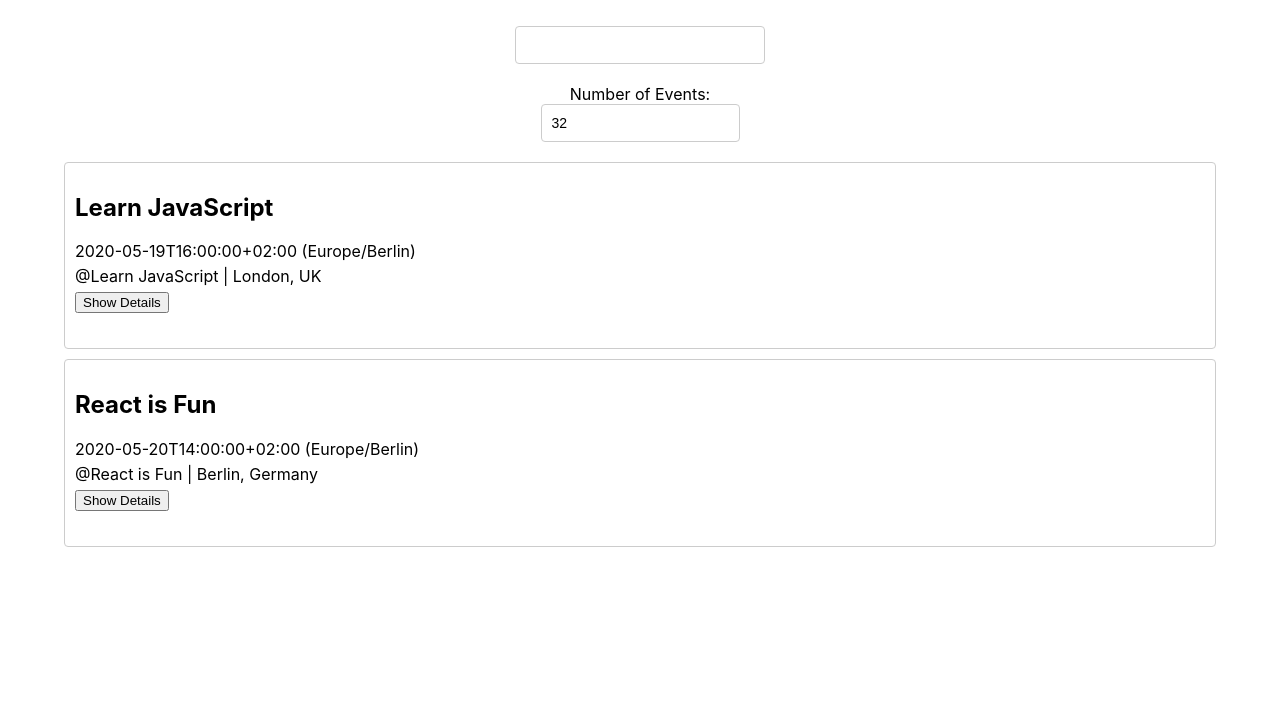
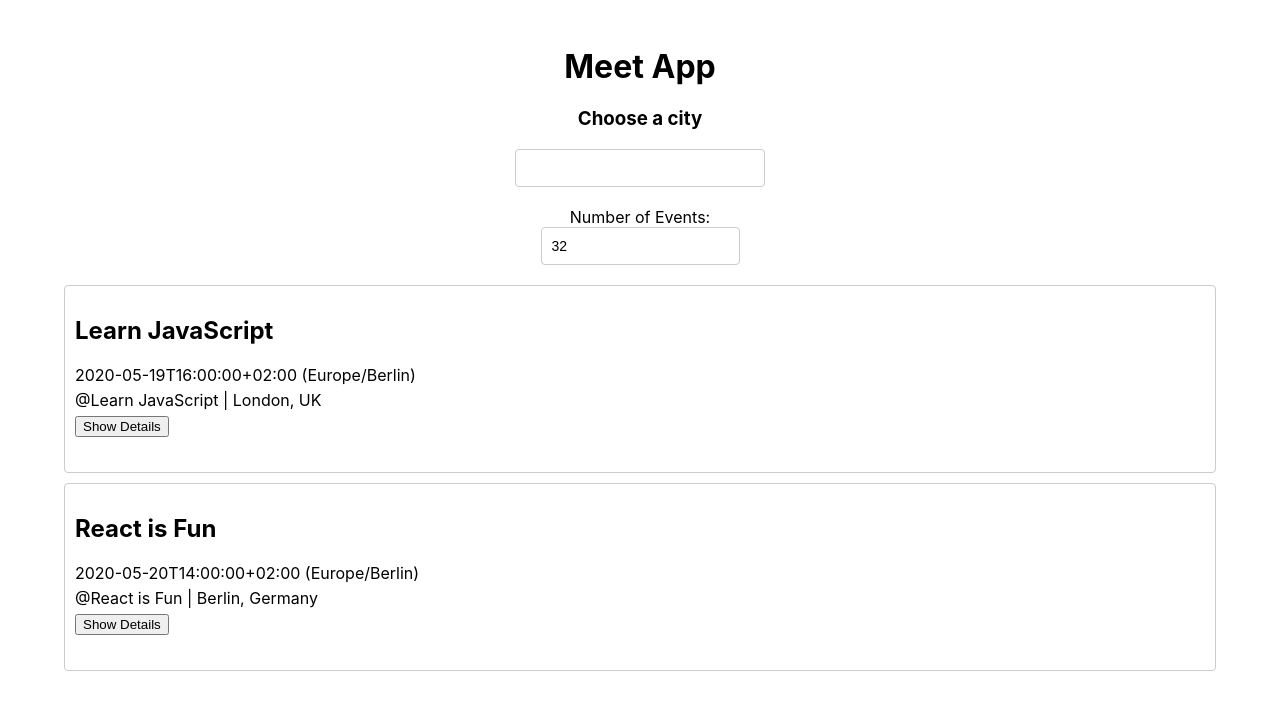
Before and after one commit to Techmo27/meet, a React (Create React App) app: page / in a window 1280 px wide. Shown: the top 710 px of the page. Built offline with nearby package versions, Linux system fonts and the light colour scheme.

Commit message:
Added Headings

```diff
--- a/src/App.js
+++ b/src/App.js
@@ -49,6 +49,8 @@ class App extends Component {
   render() {
     return (
       <div className="App">
+        <h1>Meet App</h1>
+        <h3>Choose a city</h3>
         <CitySearch
           locations={this.state.locations}
           updateEvents={this.updateEvents}
```
